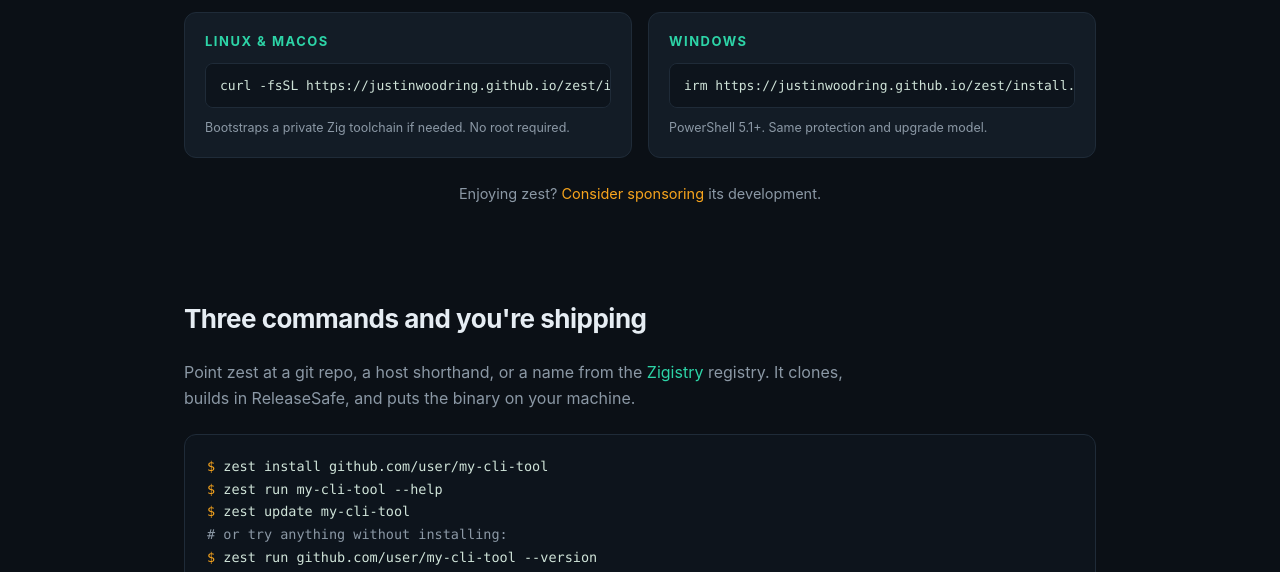
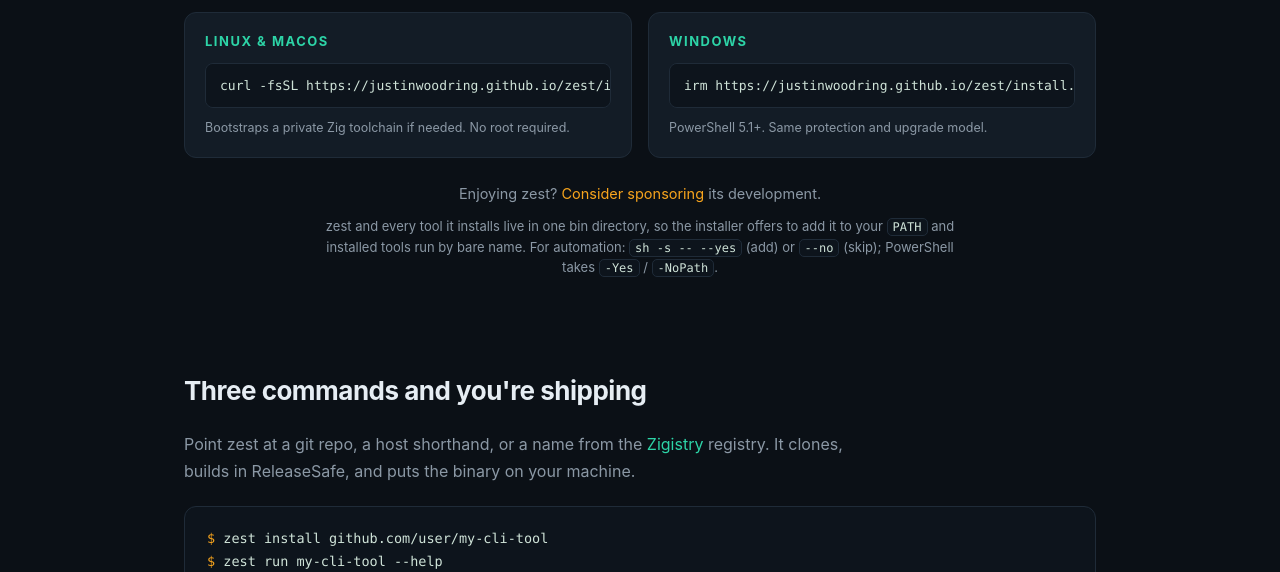
Before and after one commit to JustinWoodring/zest, a plain HTML site: page www/index.html in a window 1280 px wide. Shown: the part 528-1100 px from the top of the page. Drawn offline with Linux system fonts and the light colour scheme; files whose address does not match are found by name.

Commit message:
PATH setup step in installers: prompt, plus --yes/--no for automation
zest and every tool it installs live in one bin directory, so the
bootstrap installers now add that directory to PATH after a successful
install, making installed tools runnable by bare name (zest too).

- install.sh: interactive [Y/n] prompt; --yes/-y and --no/-n/--no-path
  answer for automation; non-interactive (piped) with no flag advises
  instead of blocking. Writes to ~/.bashrc or ~/.zshrc based on $SHELL,
  idempotently (never duplicates the block).
- install.ps1: same, with -Yes / -NoPath, editing the PowerShell profile.
- The PATH step runs only after a successful build, so a failed install
  never edits the profile.
- mock-install.sh: two new checks (--yes wires the profile, --no leaves
  it untouched) folded into the existing real-zig install cases.
- README and site document the flags.

```diff
--- a/www/index.html
+++ b/www/index.html
@@ -51,6 +51,8 @@
   .badges img { height: 20px; width: auto; object-fit: contain; }
   .hero p.sponsor { color: var(--muted); font-size: 14.5px; margin: 24px 0 0; }
   .hero p.sponsor a { color: var(--accent2); }
+  .hero p.pathnote { color: var(--muted); font-size: 13px; max-width: 640px; margin: 10px auto 0; line-height: 1.6; }
+  .hero p.pathnote code { background: var(--code); border: 1px solid var(--line); border-radius: 5px; padding: 1px 5px; font: 12px ui-monospace, Menlo, Consolas, monospace; color: #cfe3d8; }
 
   .installs { display: grid; grid-template-columns: repeat(auto-fit, minmax(300px, 1fr)); gap: 16px; text-align: left; }
   .install-card { background: var(--card); border: 1px solid var(--line); border-radius: 12px; padding: 18px 20px; }
@@ -140,8 +142,11 @@
       </div>
     </div>
     <p class="sponsor">Enjoying zest? <a href="https://github.com/sponsors/JustinWoodring">Consider sponsoring</a> its development.</p>
+    <p class="pathnote">zest and every tool it installs live in one bin directory, so the
+       installer offers to add it to your <code>PATH</code> and installed tools run by bare name.
+       For automation: <code>sh -s -- --yes</code> (add) or <code>--no</code> (skip);
+       PowerShell takes <code>-Yes</code> / <code>-NoPath</code>.</p>
   </div>
-
   <section id="usage">
     <h2>Three commands and you're shipping</h2>
     <p class="lead">Point zest at a git repo, a host shorthand, or a name from the
```
Also changed, not shown: 4 other files.
